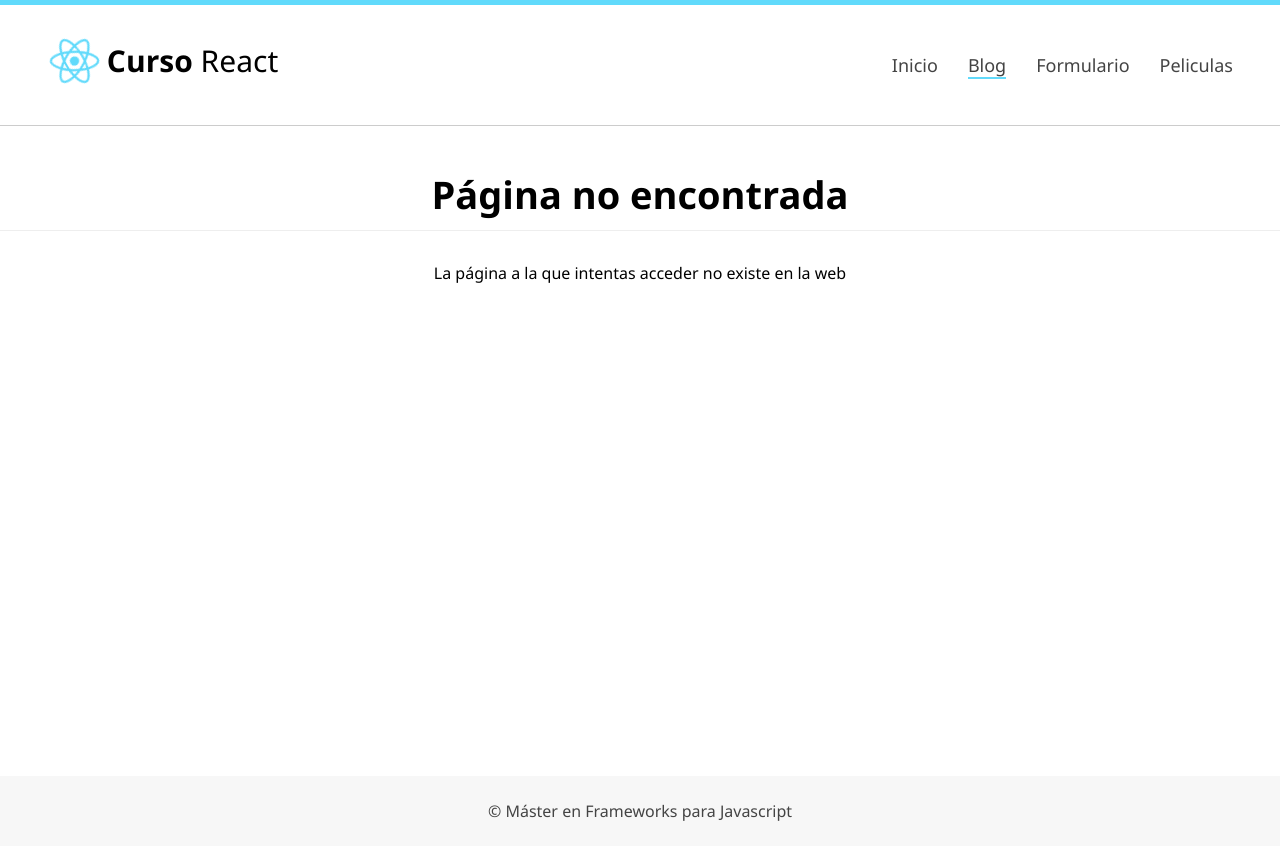
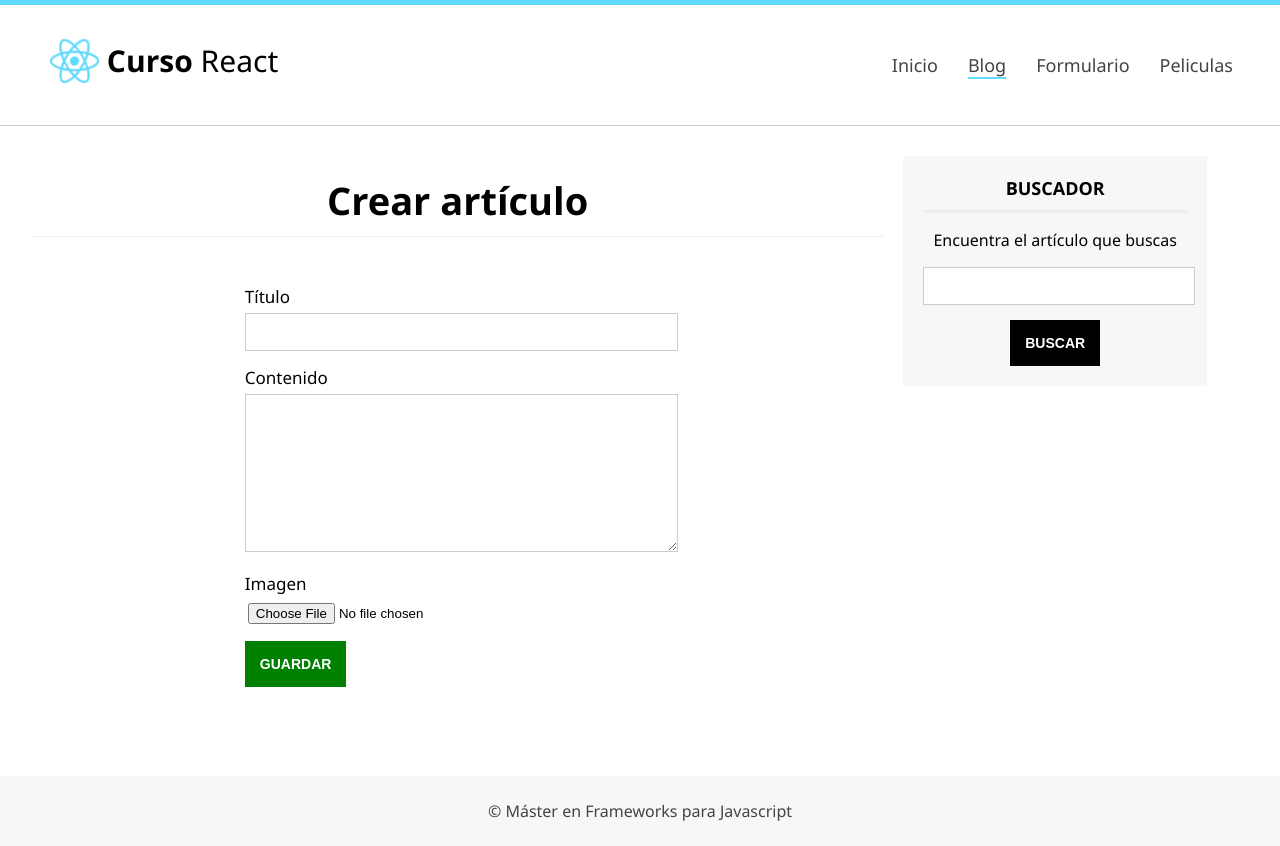
Before and after one commit to OriOrihuela/Master-Frontend-Frameworks, a React (Create React App) app in the folder learning-react/: page /blog/crear in a window 1280 px wide. Built offline with nearby package versions, Linux system fonts and the light colour scheme.

Commit message:
feat(learning-react): implement CreateArticle.js
Implement a new component called "CreateArticle.js" to make the user be
available to add new articles to the DB.

BREAKING CHANGE: !
Closes !

```diff
--- a/learning-react/src/Router.js
+++ b/learning-react/src/Router.js
@@ -11,6 +11,7 @@ import Peliculas from "./components/Peliculas/Peliculas";
 import Error from "./components/Error/Error";
 import Search from "./components/Search/Search";
 import Article from "./components/Article/Article";
+import CreateArticle from "./components/CreateArticle/CreateArticle";
 
 export default class Router extends Component {
   render() {
@@ -23,6 +24,7 @@ export default class Router extends Component {
           <Route exact path="/blog" component={Blog}></Route>
           <Route exact path="/formulario" component={Formulario}></Route>
           <Route exact path="/peliculas" component={Peliculas}></Route>
+          <Route exact path="/blog/crear" component={CreateArticle}></Route>
 
           {/* ROUTES WITH CUSTOM RENDER */}
           <Route
--- a/learning-react/src/assets/css/App.css
+++ b/learning-react/src/assets/css/App.css
@@ -235,6 +235,7 @@ body {
 }
 
 input[type="text"],
+input[type="file"],
 textarea {
   width: 100%;
   min-height: 30px;
@@ -245,6 +246,7 @@ textarea {
 }
 
 input[type="text"]:focus,
+input[type="file"]:focus,
 textarea:focus {
   box-shadow: 0 0 2px #ccc inset;
 }
--- a/learning-react/src/components/Article/Article.js
+++ b/learning-react/src/components/Article/Article.js
@@ -3,6 +3,7 @@ import axios from "axios";
 import GLOBAL from "../../Global";
 import Sidebar from "../Sidebar/Sidebar";
 import ReactImage from "../../assets/images/logo.svg";
+import { Link } from "react-router-dom";
 
 // CSS import.
 import "../Article/Article.css";
@@ -52,8 +53,8 @@ export default class Article extends Component {
               </span>
               <p>{article.content}</p>
               <div className="buttons">
-                <button className="btn btn-warning">Editar</button>
-                <button className="btn btn-danger">Eliminar</button>
+                <Link className="btn btn-warning">Editar</Link>
+                <Link className="btn btn-danger">Eliminar</Link>
               </div>
               {/* LIMPIAR FLOATS */}
               <div className="clearfix"></div>
--- a/learning-react/src/components/Articles/Articles.js
+++ b/learning-react/src/components/Articles/Articles.js
@@ -26,8 +26,12 @@ export default class Articles extends Component {
     if (this.state.articles.length >= 1) {
       let articlesList = this.state.articles.map(article => {
         return (
-          <article id="article-template" class="article-item">
-            <div class="image-wrap">
+          <article
+            key={article._id}
+            id="article-template"
+            className="article-item"
+          >
+            <div className="image-wrap">
               {article.image !== null ? (
                 <img
                   src={this.url + "get-image/" + article.image}
@@ -38,14 +42,14 @@ export default class Articles extends Component {
               )}
             </div>
             <h2>{article.title}</h2>
-            <span class="date">
+            <span className="date">
               <Moment locale="es" fromNow>
                 {article.date}
               </Moment>
             </span>
             <Link to={"/blog/articulo/" + article._id}>Leer más</Link>
             {/* CLEAN FLOATS */}
-            <div class="clearfix"></div>
+            <div className="clearfix"></div>
           </article>
         );
       });
--- /dev/null
+++ b/learning-react/src/components/CreateArticle/CreateArticle.css
@@ -0,0 +1,3 @@
+input[type="file"] {
+    border: none !important;
+}
--- /dev/null
+++ b/learning-react/src/components/CreateArticle/CreateArticle.js
@@ -0,0 +1,95 @@
+import React, { Component } from "react";
+import axios from "axios";
+import { Redirect } from "react-router-dom";
+import GLOBAL from "../../Global";
+import Sidebar from "../Sidebar/Sidebar";
+import "../CreateArticle/CreateArticle.css";
+
+export default class CreateArticle extends Component {
+  /**
+   * PROPERTIES
+   */
+  url = GLOBAL.url;
+
+  titleRef = React.createRef();
+  contentRef = React.createRef();
+
+  state = {
+    article: {},
+    status: null
+  };
+
+  // Render method.
+  render() {
+    if (this.state.status === "success") {
+      return <Redirect to="/blog"></Redirect>;
+    }
+    return (
+      <div className="center">
+        <section id="content">
+          <h1 className="subheader">Crear artículo</h1>
+          <form className="mid-form" onSubmit={this.saveArticle}>
+            <div className="form-group">
+              <label htmlFor="title">Título</label>
+              <input
+                type="text"
+                name="title"
+                ref={this.titleRef}
+                onChange={this.changeState}
+              ></input>
+            </div>
+            <div className="form-group">
+              <label htmlFor="content">Contenido</label>
+              <textarea
+                type="text"
+                name="content"
+                ref={this.contentRef}
+                onChange={this.changeState}
+              ></textarea>
+            </div>
+            <div className="form-group">
+              <label htmlFor="file0">Imagen</label>
+              <input type="file" name="file0"></input>
+            </div>
+            <input
+              type="submit"
+              value="Guardar"
+              className="btn btn-success"
+            ></input>
+          </form>
+        </section>
+        <Sidebar />
+      </div>
+    );
+  }
+
+  // Method to save an article in the DB.
+  saveArticle = event => {
+    event.preventDefault();
+    // Fill the state with the form values.
+    this.changeState();
+    // Make an HTTP request to save the article in the DB.
+    axios.post(this.url + "save", this.state.article).then(response => {
+      if (response.data.article) {
+        this.setState({
+          article: response.data.article,
+          status: "success"
+        });
+      } else {
+        this.setState({
+          status: "failed"
+        });
+      }
+    });
+  };
+
+  // Method to change the state of the component whenever the "saveArticle" is called.
+  changeState = () => {
+    this.setState({
+      article: {
+        title: this.titleRef.current.value,
+        content: this.contentRef.current.value
+      }
+    });
+  };
+}
--- a/learning-react/src/components/Pelicula/Pelicula.js
+++ b/learning-react/src/components/Pelicula/Pelicula.js
@@ -16,7 +16,6 @@ export default class Pelicula extends Component {
           </div>
           <h2>{titulo}</h2>
           <span className="date">Hace 5 minutos</span>
-          {/* <a href="#">Leer más</a> */}
           <button onClick={this.marcar}>Marcar como favorita</button>
           {/* LIMPIAR FLOATS */}
           <div className="clearfix"></div>
--- a/learning-react/src/components/Sidebar/Sidebar.js
+++ b/learning-react/src/components/Sidebar/Sidebar.js
@@ -1,5 +1,5 @@
 import React, { Component } from "react";
-import {Redirect} from "react-router-dom";
+import { Redirect, Link } from "react-router-dom";
 
 export default class Sidebar extends Component {
   /**
@@ -14,9 +14,7 @@ export default class Sidebar extends Component {
   // Render method.
   render() {
     if (this.state.redirect) {
-      return (
-        <Redirect to={"/redirect/" + this.state.search}></Redirect>
-      )
+      return <Redirect to={"/redirect/" + this.state.search}></Redirect>;
     }
     return (
       <div>
@@ -24,9 +22,9 @@ export default class Sidebar extends Component {
           {this.props.blog === "true" && (
             <div id="search" className="sidebar-item">
               <h3>Puedes hacer esto</h3>
-              {/* <a href="#" className="btn btn-success">
+              <Link to={"/blog/crear"} className="btn btn-success">
                 Crear artículo
-              </a> */}
+              </Link>
             </div>
           )}
           <div id="search" className="sidebar-item">
@@ -53,6 +51,6 @@ export default class Sidebar extends Component {
     this.setState({
       search: this.searchRef.current.value,
       redirect: true
-    })
+    });
   };
 }
--- a/learning-react/src/components/Slider/Slider.js
+++ b/learning-react/src/components/Slider/Slider.js
@@ -1,4 +1,5 @@
 import React, { Component } from "react";
+import { Link } from "react-router-dom";
 
 export default class Slider extends Component {
   render() {
@@ -7,9 +8,9 @@ export default class Slider extends Component {
         <div id="slider" className={this.props.size}>
           <h1>{this.props.title}</h1>
           {this.props.btn && (
-            <a href="blog.html" className="btn-white">
+            <Link href="blog.html" className="btn-white">
               {this.props.btn}
-            </a>
+            </Link>
           )}
         </div>
       </div>
```
